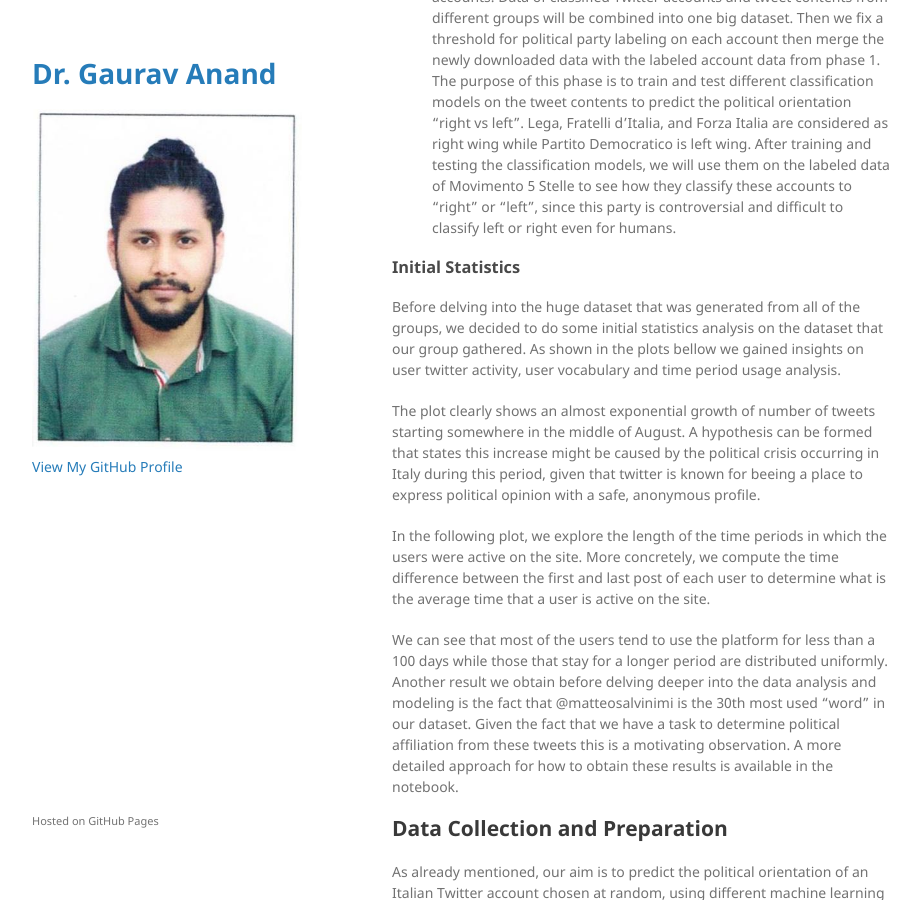
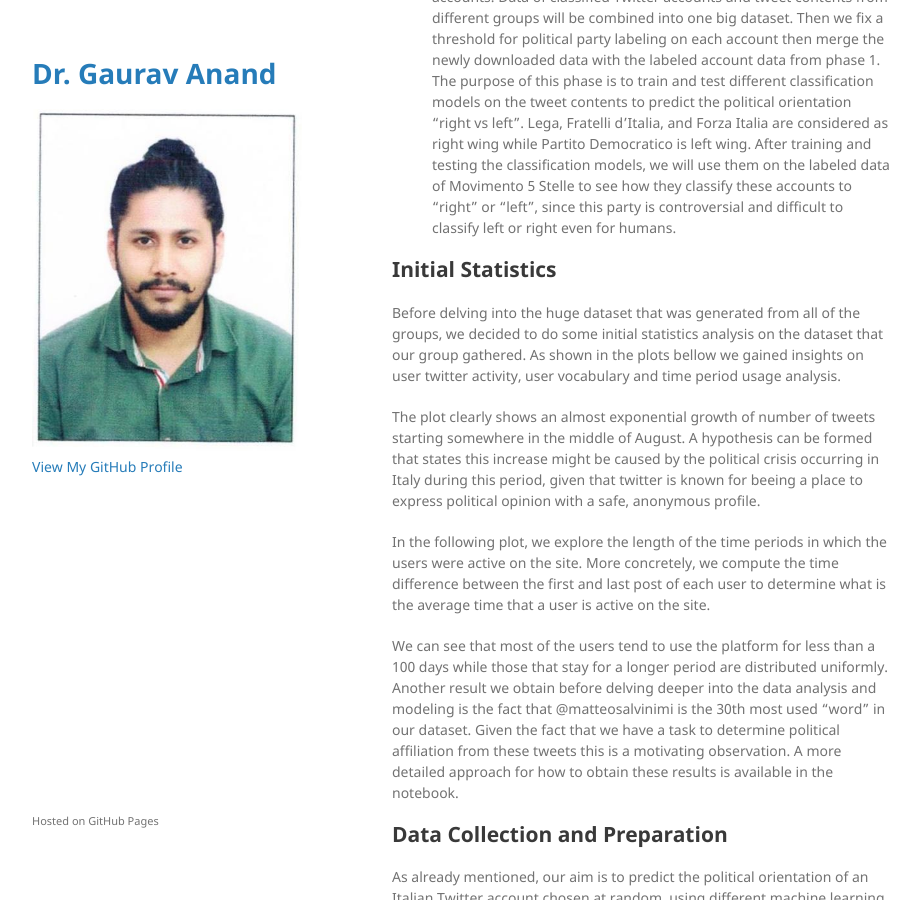
Before and after one commit to anandgrv/anandgrv.github.io, a Jekyll site: the page built from twitter.md, in a window 1280 px wide and 900 px high, scrolled down 886 px. Shown: the whole window, without its empty margins (178-1098 px from the left). Built offline with Jekyll 4.4.1, drawn with Linux system fonts in a browser that asks for light colours; our own code applies the rules of GitHub Pages for plain Markdown files.

```diff
--- a/twitter.md
+++ b/twitter.md
@@ -17,7 +17,7 @@ The project consists of two main phases:
 1. We begin by crawling random Italian Twitter accounts (total 1000) and start labeling their favorite political parties (Lega, Partito Democratico, Fratelli d’Italia, Movimento 5 Stelle and Forza Italia) by going through their accounts. We do this 5 different times by 5 different group members, then calculating the marked party frequency for each account.
 2. In the second phase, we crawl all the tweets associated with those accounts. Data of classified Twitter accounts and tweet contents from different groups will be combined into one big dataset. Then we fix a threshold for political party labeling on each account then merge the newly downloaded data with the labeled account data from phase 1. The purpose of this phase is to train and test different classification models on the tweet contents to predict the political orientation “right vs left”. Lega, Fratelli d’Italia, and Forza Italia are considered as right wing while Partito Democratico is left wing. After training and testing the classification models, we will use them on the labeled data of Movimento 5 Stelle to see how they classify these accounts to “right” or “left”, since this party is controversial and difficult to classify left or right even for humans.
 
-### Initial Statistics
+## Initial Statistics
 Before delving into the huge dataset that was generated from all of the groups, we decided to do some initial statistics analysis on the dataset that our group gathered. As shown in the plots bellow we gained insights on user twitter activity, user vocabulary and time period usage analysis.
 
 
```
